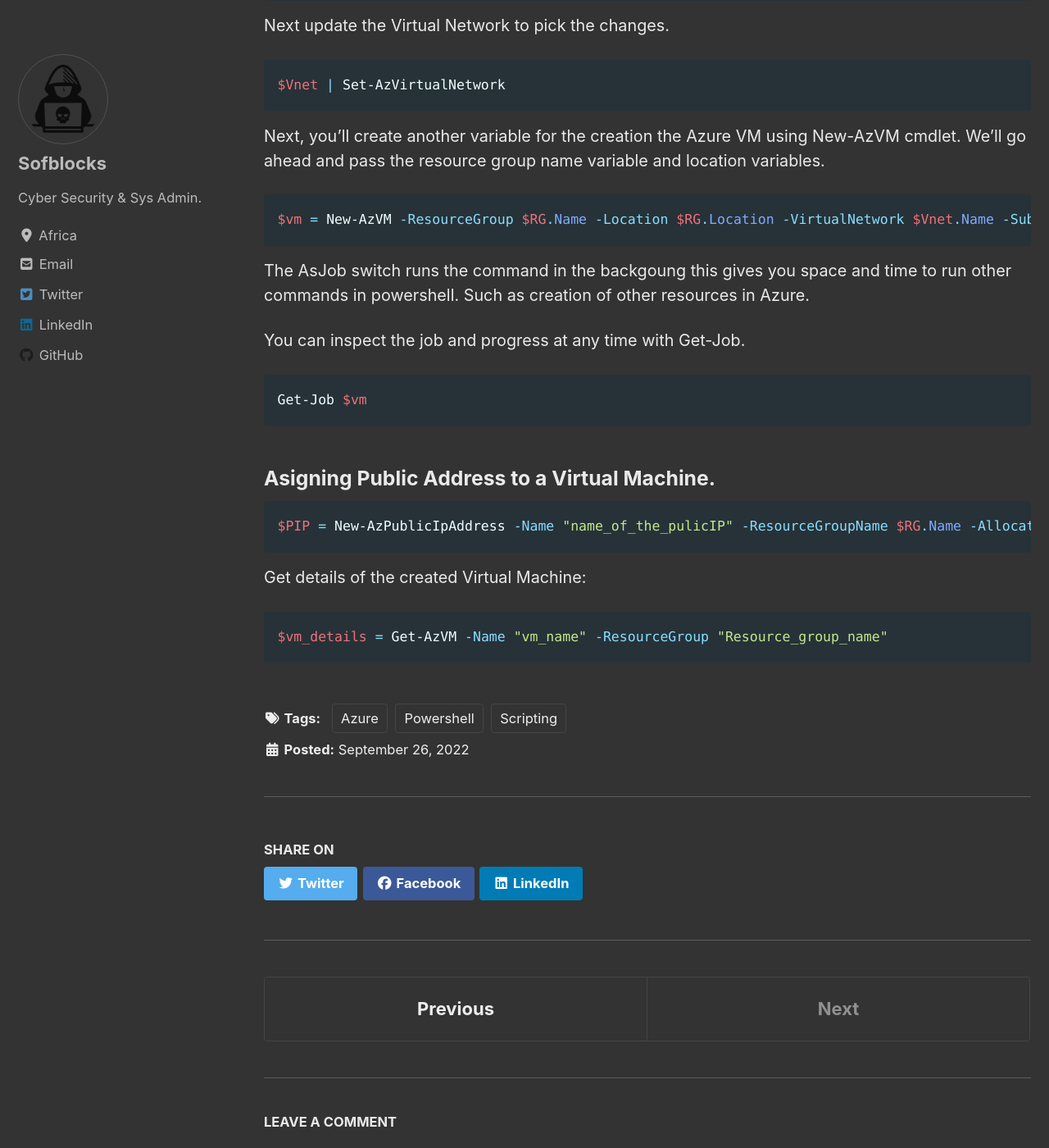
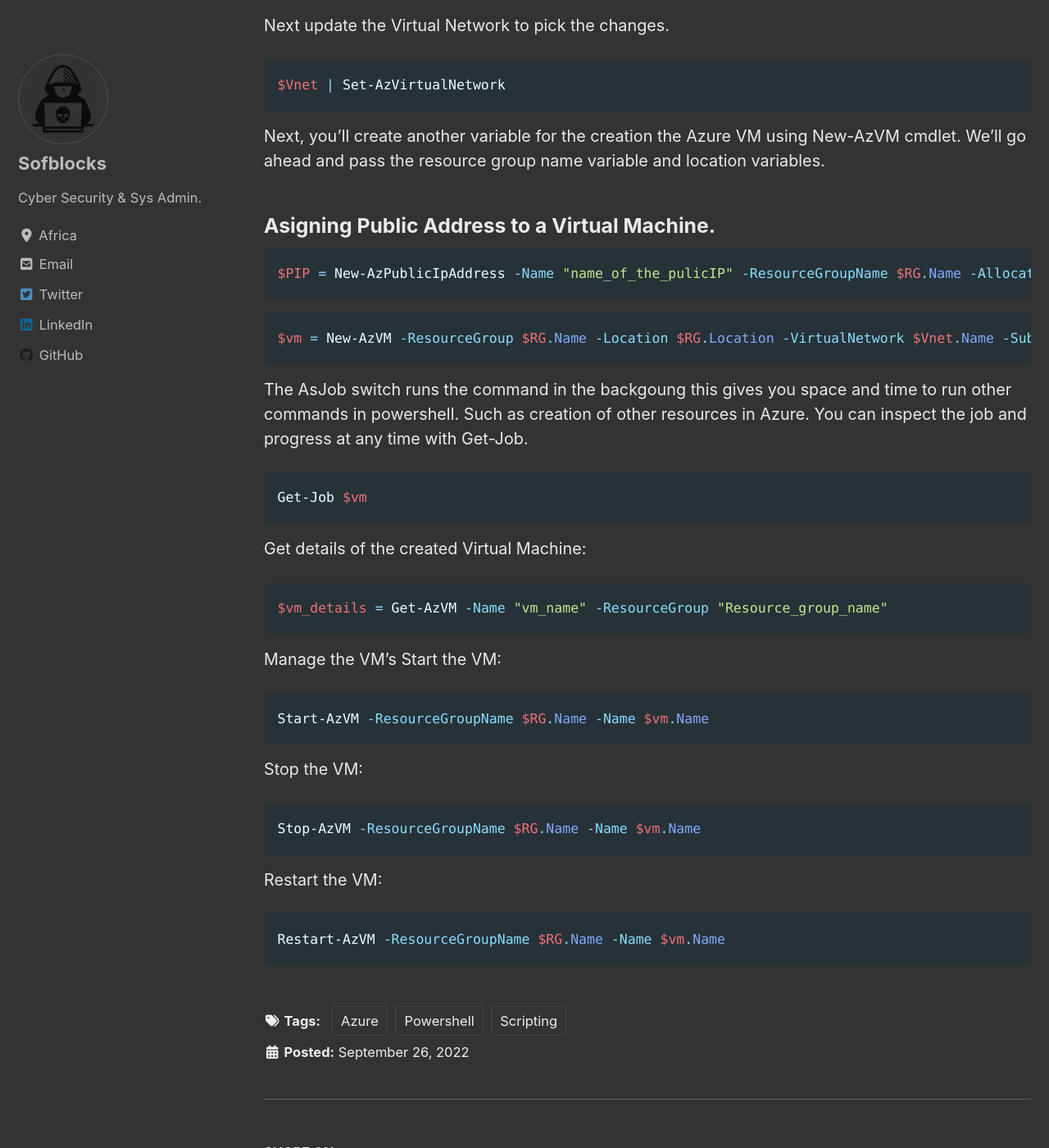
Before and after one commit to sofblocks/sofblocks.github.io, a Jekyll site: the page built from _posts/blog/2022-09-26-powershell.md, in a window 1280 px wide and 1400 px high, scrolled down 4151 px. Shown: the whole window at 82% size. Built offline with Jekyll 4.4.1, drawn with Linux system fonts in a browser that asks for light colours; cached includes are drawn as plain includes; nearby versions of some CDN libraries; comment, search, counter and statistics services are not loaded.

Commit message:
Update 2022-09-26-powershell.md

````diff
--- a/_posts/blog/2022-09-26-powershell.md
+++ b/_posts/blog/2022-09-26-powershell.md
@@ -98,22 +98,34 @@ Next update the Virtual Network to pick the changes.
 $Vnet | Set-AzVirtualNetwork
 ```
 Next, you’ll create another variable for the creation the Azure VM using New-AzVM cmdlet. We'll go ahead and pass the resource group name variable and location variables.
+### Asigning Public Address to a Virtual Machine.
 ```powershell
-$vm = New-AzVM -ResourceGroup $RG.Name -Location $RG.Location -VirtualNetwork $Vnet.Name -Subnet $subnet.Name -Name "VmName" -AsJob
+$PIP = New-AzPublicIpAddress -Name "name_of_the_pulicIP" -ResourceGroupName $RG.Name -AllocationMethod Dynamic -Location $RG.Location
+```
+```powershell
+$vm = New-AzVM -ResourceGroup $RG.Name -Location $RG.Location -VirtualNetwork $Vnet.Name -Subnet $subnet.Name  -PublicIpAddressName $PIP.Name -OpenPorts 80,3389 -Name "VmName" -AsJob
 ```
 The AsJob switch runs the command in the backgoung this gives you space and time to run other commands
- in powershell. Such as creation of other resources in Azure.
-
+in powershell. Such as creation of other resources in Azure.
 You can inspect the job and progress at any time with Get-Job.
 ```powershell
 Get-Job $vm
 ```
-### Asigning Public Address to a Virtual Machine.
 
-```powershell
-$PIP = New-AzPublicIpAddress -Name "name_of_the_pulicIP" -ResourceGroupName $RG.Name -AllocationMethod Dynamic -Location $RG.Location
-```
 Get details of the created Virtual Machine:
 ```powershell
 $vm_details = Get-AzVM -Name "vm_name" -ResourceGroup "Resource_group_name"
 ```
+Manage the VM's
+Start the VM:
+```powershell
+Start-AzVM -ResourceGroupName $RG.Name -Name $vm.Name
+```
+Stop the VM:
+```powershell
+Stop-AzVM -ResourceGroupName $RG.Name -Name $vm.Name
+```
+Restart the VM:
+```powershell
+Restart-AzVM -ResourceGroupName $RG.Name -Name $vm.Name
+```
````
